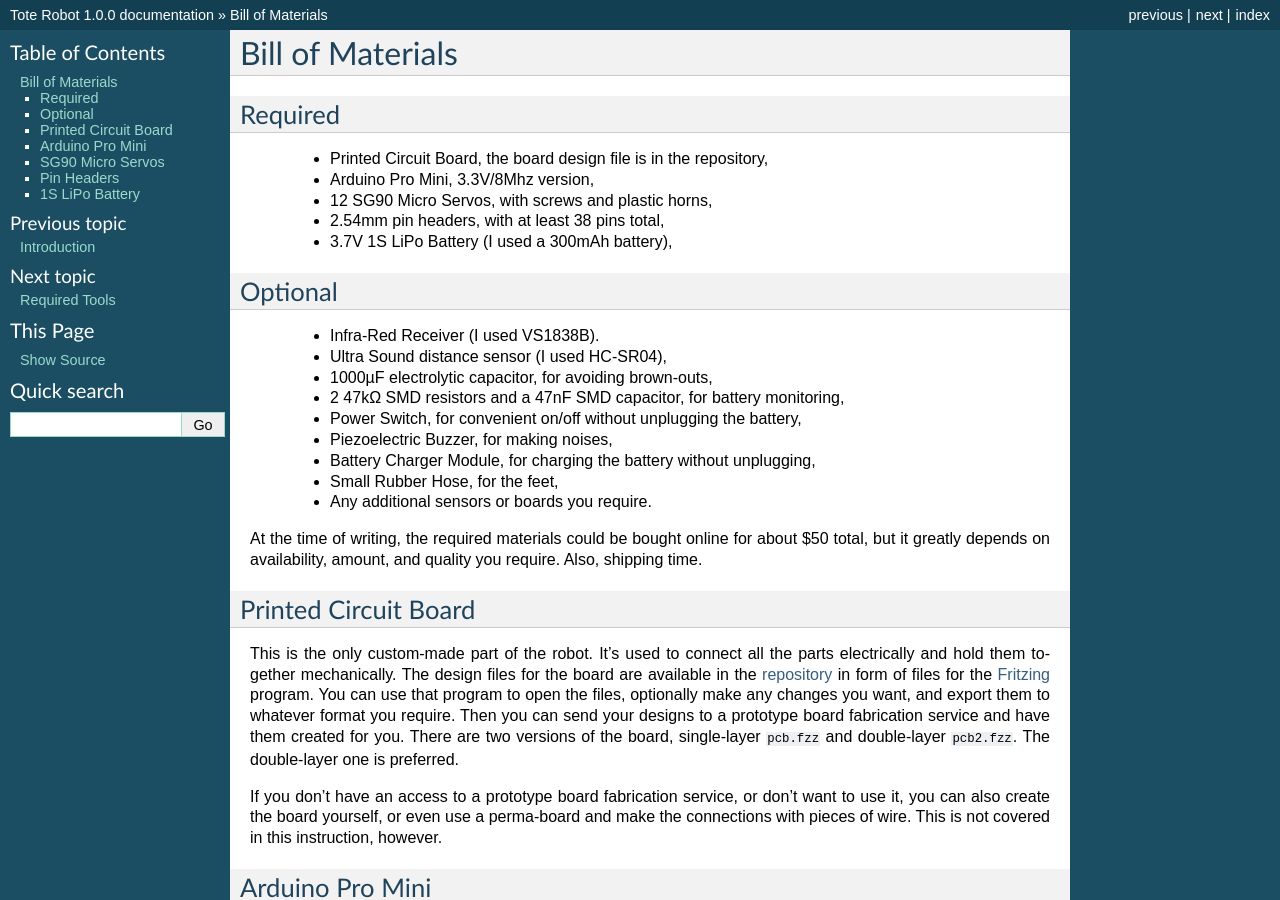
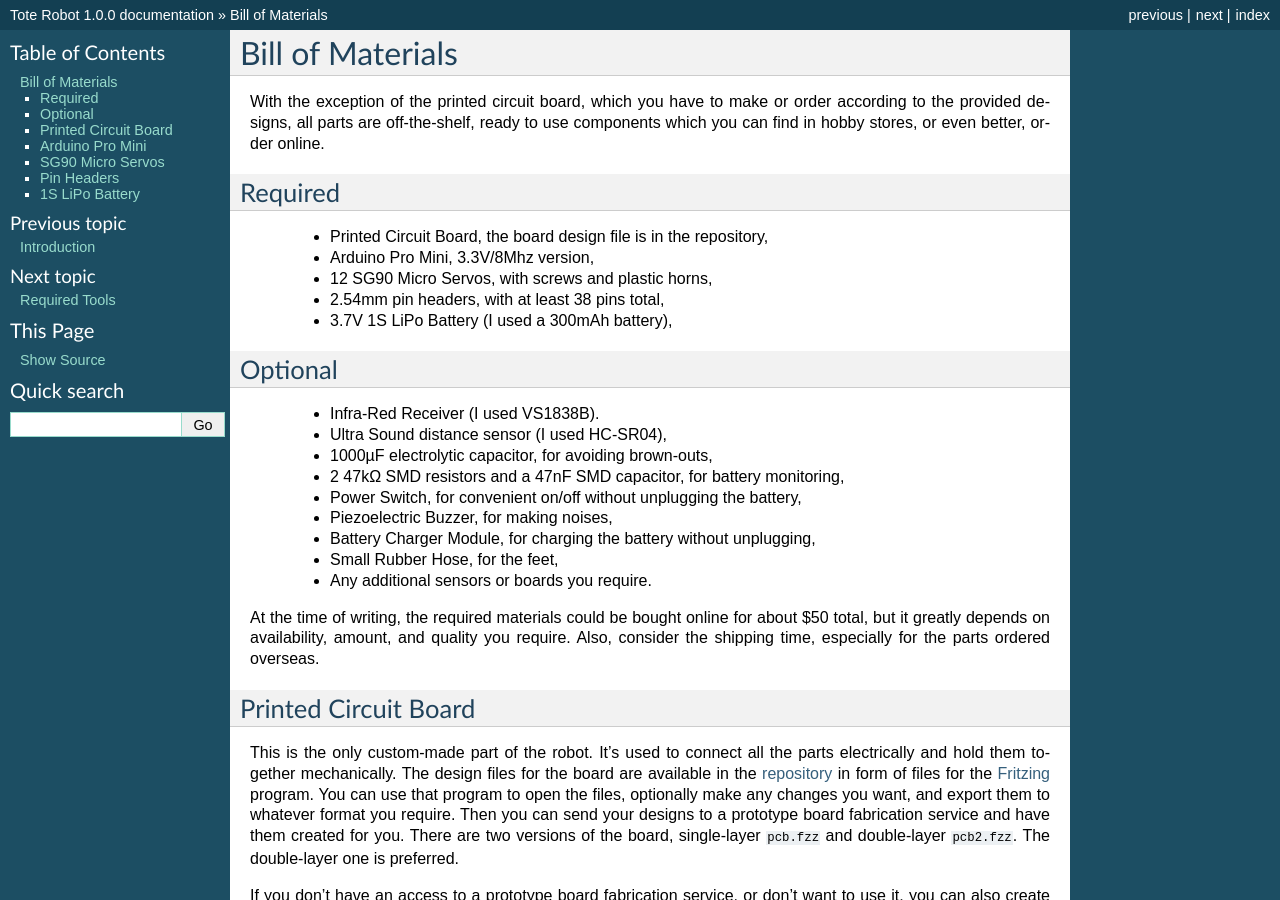
Before and after one commit to andrewsagio/tote, a Sphinx documentation site: the page built from doc/bom.rst, in a window 1280 px wide and 900 px high. Built offline with Sphinx 7.4.7, drawn with Linux system fonts in a browser that asks for light colours; formulas are drawn with MathJax 3.

Commit message:
Mention availability of the parts

```diff
--- a/doc/bom.rst
+++ b/doc/bom.rst
@@ -1,5 +1,11 @@
 Bill of Materials
 *****************
+
+With the exception of the printed circuit board, which you have to make or
+order according to the provided designs, all parts are off-the-shelf, ready
+to use components which you can find in hobby stores, or even better, order
+online.
+
 
 Required
 ========
@@ -23,7 +29,8 @@ Optional
 
 At the time of writing, the required materials could be bought online for about
 $50 total, but it greatly depends on availability, amount, and quality you
-require. Also, shipping time.
+require. Also, consider the shipping time, especially for the parts ordered
+overseas.
 
 
 Printed Circuit Board
```
